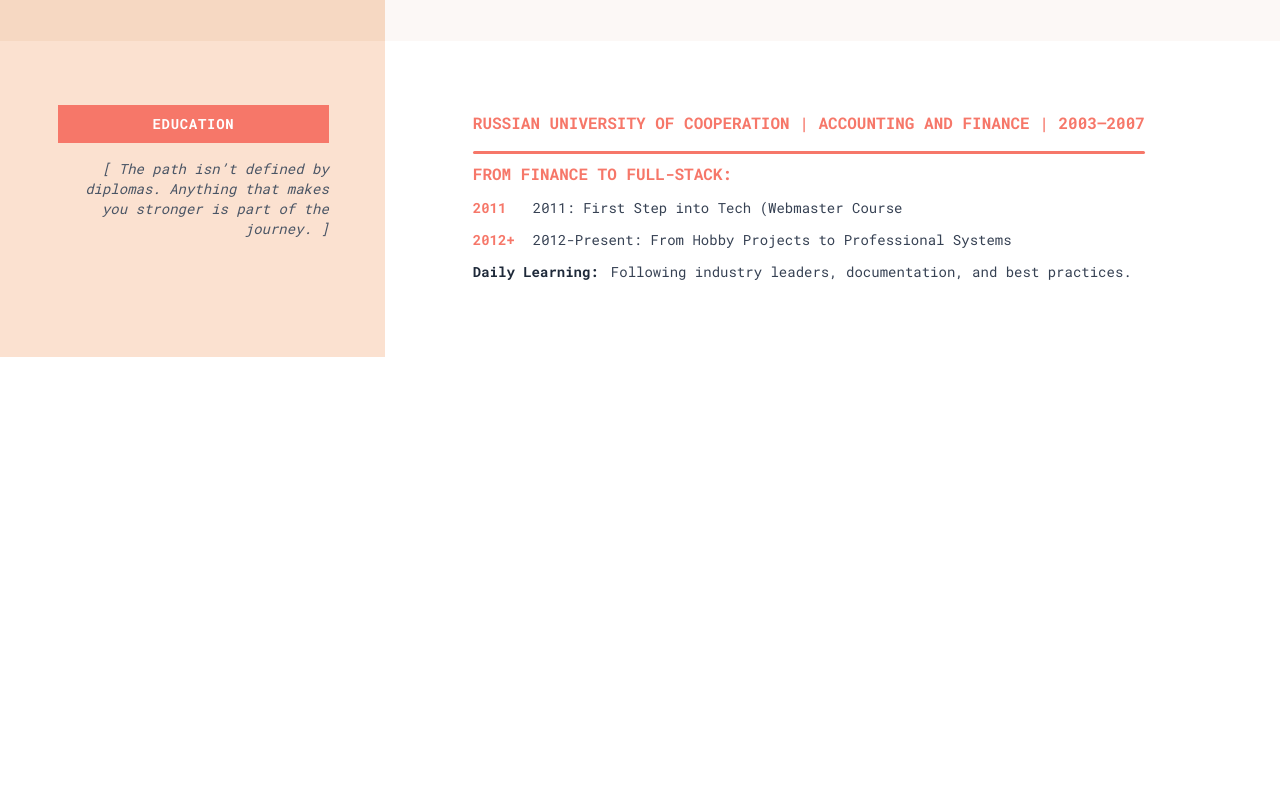
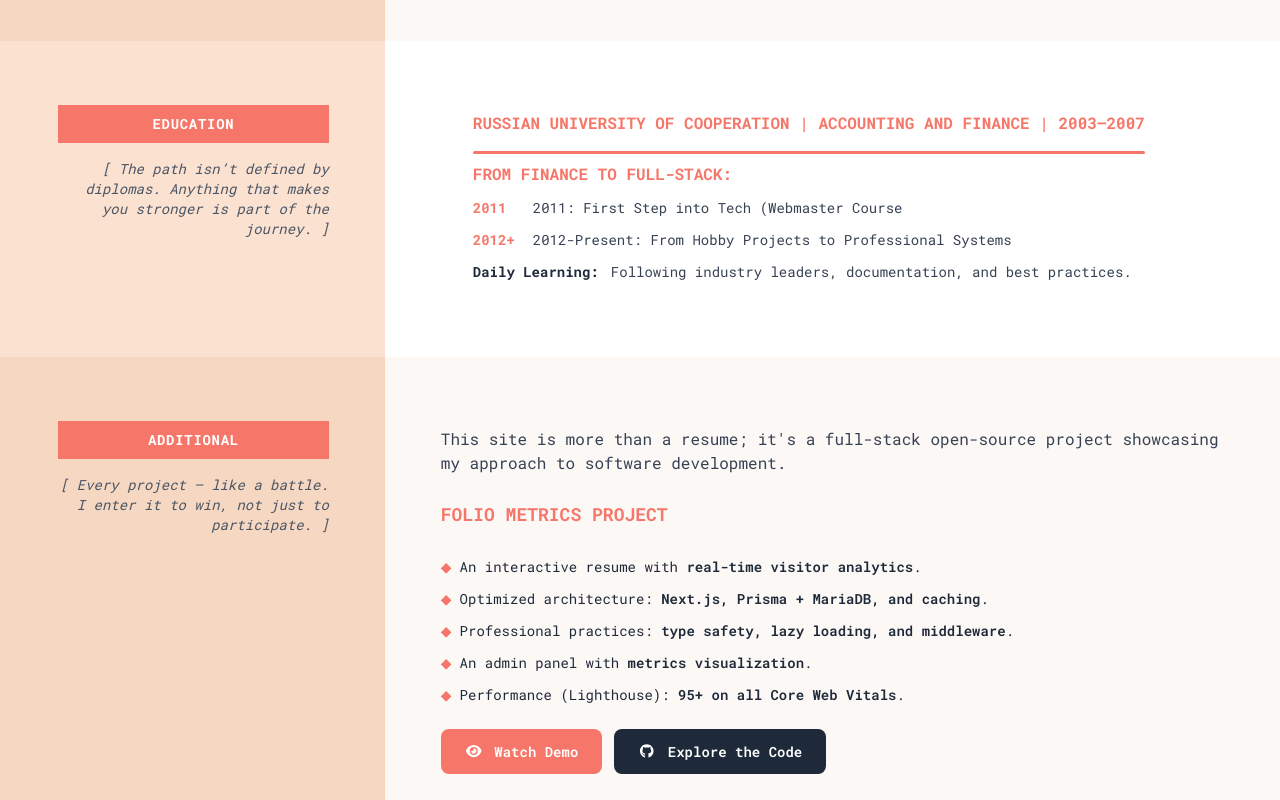
Before and after one commit to devforthewin/folio-metrics, a Next.js app: page /en in a window 1280 px wide. Shown: the part 2687-3487 px from the top of the page. Before the commit the page ends 3044 px from the top, so only its background shows below. Built offline with nearby package versions, Linux system fonts and the light colour scheme.

Commit message:
feat(page): add additional section

```diff
--- a/src/app/(site)/[locale]/page.tsx
+++ b/src/app/(site)/[locale]/page.tsx
@@ -6,6 +6,7 @@ import Intro from '@/components/sections/Intro'
 import TechnicalSkills from '@/components/sections/TechnicalSkills'
 import Experience from '@/components/sections/Experience'
 import Education from '@/components/sections/Education'
+import Additional from '@/components/sections/Additional'
 
 export default function LandingPage() {
   return (
@@ -16,7 +17,7 @@ export default function LandingPage() {
       <section id="skills"><TechnicalSkills/></section>
       <section id="experience"><Experience/></section>
       <section id="education"><Education/></section>
-      <section id="adds"></section>
+      <section id="adds"><Additional/></section>
     </div>
   )
 }
--- /dev/null
+++ b/src/components/sections/Additional.tsx
@@ -0,0 +1,100 @@
+'use client'
+
+import { useTranslations } from 'next-intl'
+import { faGithub } from '@fortawesome/free-brands-svg-icons'
+import { FontAwesomeIcon } from '@fortawesome/react-fontawesome'
+import { faEye } from '@fortawesome/free-solid-svg-icons'
+
+import SectionHeader from '@/components/common/SectionHeader'
+
+export default function Additional() {
+  const t = useTranslations('Additional')
+
+  const featureKeys = ['item1', 'item2', 'item3', 'item4', 'item5']
+
+  return (
+    <section className="flex w-full text-gray-700 relative">
+
+      <div className="absolute top-0 left-0 w-1/2 h-full lg:bg-[#F6D8C2] z-0 md:bg-gray-50"/>
+      <div className="absolute top-0 right-0 w-1/2 h-full bg-[#FCF8F6] z-0"/>
+
+      <div className="w-full z-10 max-w-[1276px] mx-auto flex flex-col lg:flex-row h-full">
+        {/* Левая часть */}
+        <SectionHeader
+          title={t('leftTitle')} subtitle={t('leftSubtitle')}
+          theme="peach"/>
+
+        {/* Right Part */}
+        <div
+          className="bg-[#FCF8F6] flex-1 flex flex-col
+        pt-[1.75rem]
+                  px-[1.75rem]
+
+                  lg:pt-[4.375rem]
+                  lg:pb-[1.6625rem]
+
+                  md:pt-[1.75rem]
+                  md:pb-[1.4rem]
+                  md:px-[3.5rem]"
+        >
+          <div className="flex flex-col">
+            {/* Intro */}
+            <p className="text-base mb-4 text-gray-700">
+              {t('intro')}
+            </p>
+
+            {/* Project Name */}
+            <h3 className="text-lg font-bold uppercase text-[#F67769] mb-4">
+              {t('projectTitle')}
+            </h3>
+
+            {/* Fetches */}
+            <ul className="space-y-2 text-sm text-gray-800 mb-6">
+              {featureKeys.map((key) => (
+                <li key={key} className="flex items-center pt-1">
+                  <span className="text-[#F67769] mr-2">◆</span>
+                  <span>
+                    {t.rich(`projectFeatures.${key}`, {
+                      highlight: (chunks) => <span className="font-semibold">{chunks}</span>,
+                    })}
+                  </span>
+                </li>
+              ))}
+            </ul>
+
+            <div className="flex flex-row gap-3">
+              <a
+                href="https://github.com/devforthewin/folio-metrics"
+                target="_blank"
+                rel="noopener noreferrer"
+                className="
+        inline-flex items-center justify-center px-6 py-3
+        max-w-xs bg-[#F67769] text-white font-semibold rounded-lg
+        hover:bg-gray-700 transition-colors duration-300
+      "
+              >
+                <FontAwesomeIcon icon={faEye} className="mr-3"/>
+                {t('buttonDemoText')}
+              </a>
+
+              <a
+                href="https://github.com/devforthewin/folio-metrics"
+                target="_blank"
+                rel="noopener noreferrer"
+                className="
+        inline-flex items-center justify-center px-6 py-3
+        max-w-xs bg-gray-800 text-white font-semibold rounded-lg
+        hover:bg-gray-700 transition-colors duration-300
+      "
+              >
+                <FontAwesomeIcon icon={faGithub} className="mr-3"/>
+                {t('buttonText')}
+              </a>
+            </div>
+
+          </div>
+        </div>
+      </div>
+    </section>
+  )
+}
--- a/src/messages/en.json
+++ b/src/messages/en.json
@@ -50,5 +50,20 @@
       "second": "2012-Present: From Hobby Projects to Professional Systems",
       "third": "Following industry leaders, documentation, and best practices."
     }
+  },
+  "Additional": {
+    "leftTitle": "Additional",
+    "leftSubtitle": "Every project — like a battle. I enter it to win, not just to participate.",
+    "intro": "This site is more than a resume; it's a full-stack open-source project showcasing my approach to software development.",
+    "projectTitle": "Folio Metrics Project",
+    "projectFeatures": {
+      "item1": "An interactive resume with <highlight>real-time visitor analytics</highlight>.",
+      "item2": "Optimized architecture: <highlight>Next.js, Prisma + MariaDB, and caching</highlight>.",
+      "item3": "Professional practices: <highlight>type safety, lazy loading, and middleware</highlight>.",
+      "item4": "An admin panel with <highlight>metrics visualization</highlight>.",
+      "item5": "Performance (Lighthouse): <highlight>95+ on all Core Web Vitals</highlight>."
+    },
+    "buttonText": "Explore the Code",
+    "buttonDemoText": "Watch Demo"
   }
 }
```
